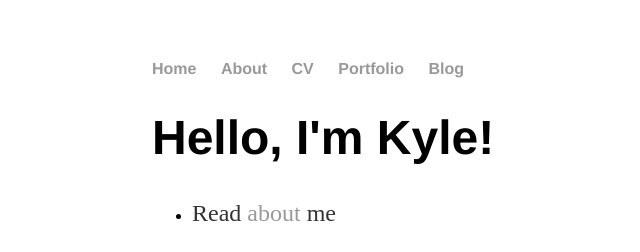
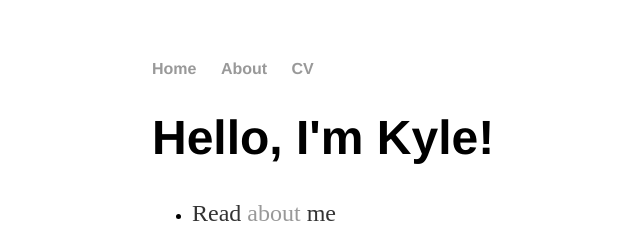
Before and after one commit to KStaub/kstaub.github.io, a Jekyll site: the page built from index.html, in a window 1280 px wide. Shown: the top 252 px of the page, without its empty margins (40-680 px from the left). Built offline with Jekyll 4.4.1, drawn with Linux system fonts in a browser that asks for light colours.

Commit message:
update CV and remove unused links

```diff
--- a/_layouts/default.html
+++ b/_layouts/default.html
@@ -11,8 +11,8 @@
 	        		<li><a href="/">Home</a></li>
 		        	<li><a href="/about">About</a></li>
 					<li><a href="/cv">CV</a></li>
-					<li><a href="/portfolio">Portfolio</a></li>
-	        		<li><a href="/blog">Blog</a></li>
+					<!-- <li><a href="/portfolio">Portfolio</a></li>
+	        		<li><a href="/blog">Blog</a></li> -->
 	    		</ul>
 			</nav>
 			<div class="container">
```
Also changed, not shown: 1 other file.
